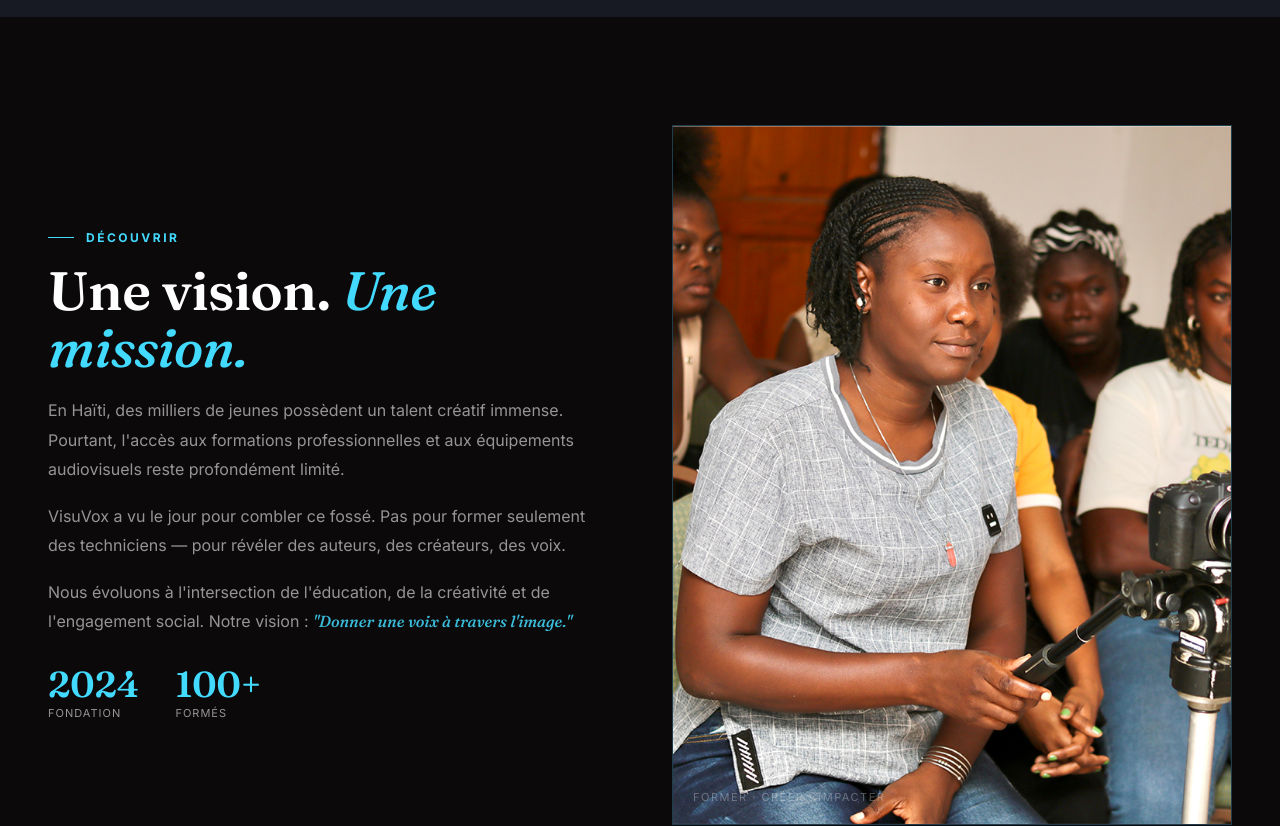
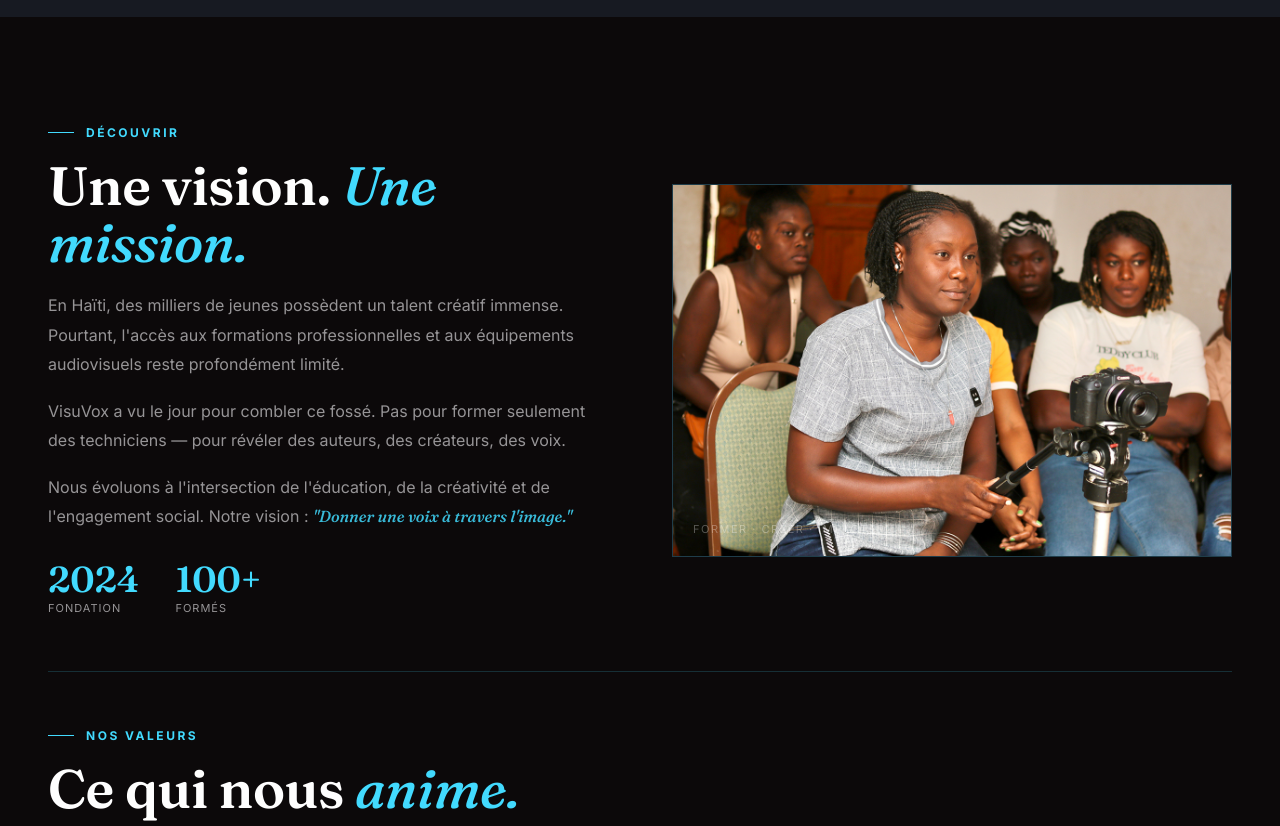
Before and after one commit to visuvox/Visuvox-site, an Eleventy site: page src/index.njk in a window 1280 px wide. Shown: the part 3040-3866 px from the top of the page. Built offline with nearby package versions, Linux system fonts and the light colour scheme; Eleventy itself is replaced by a stand-in of ours; files that its build step writes are made by us from their sources.

Commit message:
Add styles for landscape section images
Added styles for landscape section images.

```diff
--- a/src/assets/style.css
+++ b/src/assets/style.css
@@ -379,3 +379,7 @@ body.edit-mode [contenteditable="true"]:focus{outline:2px solid var(--bleu);back
   .cdbox{flex-wrap:wrap;}
   .cd-label{border-right:none;border-bottom:1px solid var(--border);width:100%;}
 }
+/* Photos des sections en paysage */
+.simg{aspect-ratio:3/2 !important;height:auto !important;min-height:0 !important;position:relative;}
+.simg > div:first-child{position:absolute !important;inset:0;height:100% !important;min-height:0 !important;}
+.simg img{width:100%;height:100%;object-fit:cover;}
```
